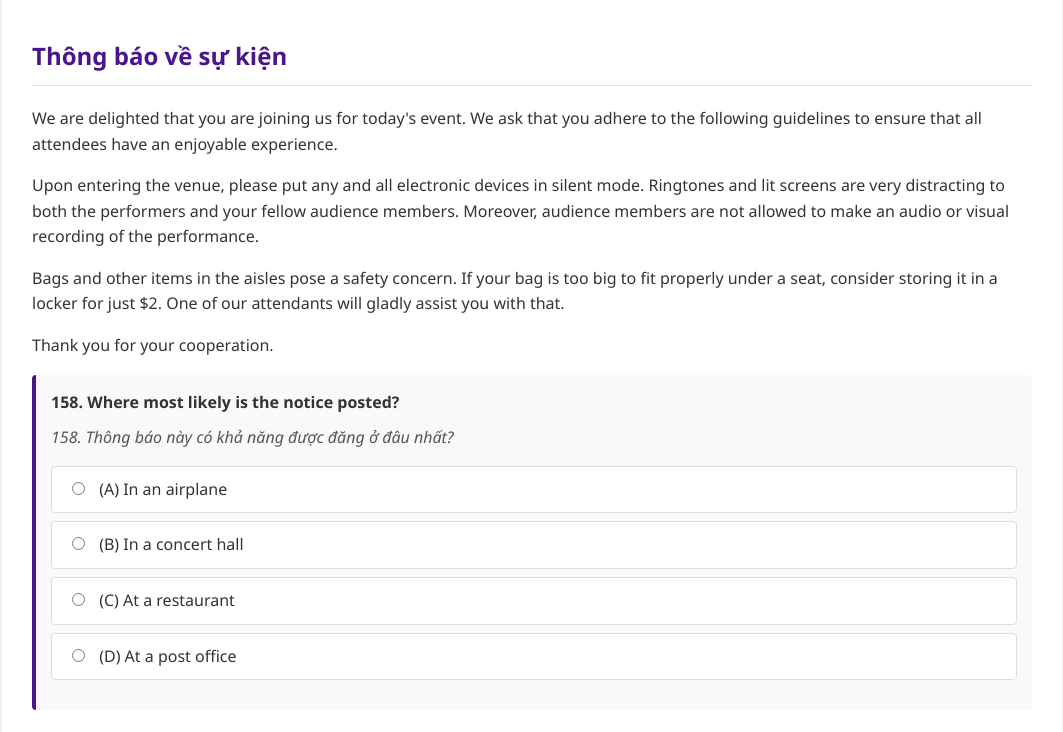
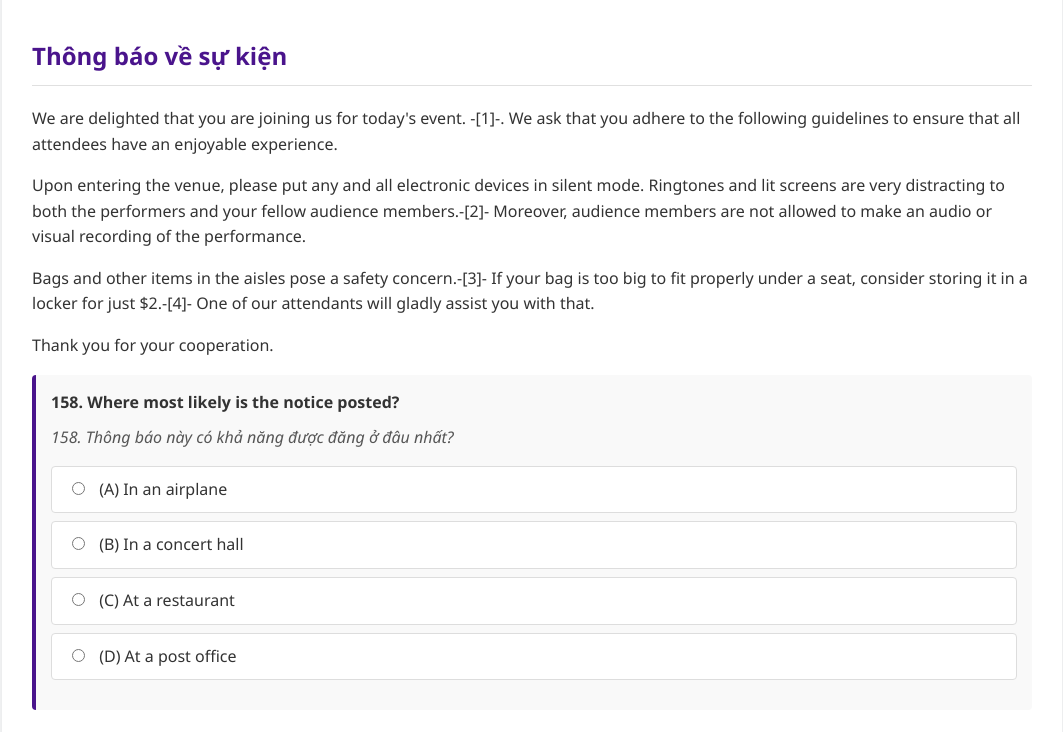
Before and after one commit to cafehepho300/AvDR, a plain HTML site: page index.html in a window 1280 px wide. Shown: the part 8389-9121 px from the top of the page, without its empty margins (108-1171 px from the left). Drawn offline with Linux system fonts and the light colour scheme.

Commit message:
Update index.html

```diff
--- a/index.html
+++ b/index.html
@@ -777,9 +777,9 @@
 
         <h2>Thông báo về sự kiện</h2>
         <div class="passage">
-            <p>We are delighted that you are joining us for today's event. We ask that you adhere to the following guidelines to ensure that all attendees have an enjoyable experience.</p>
-            <p>Upon entering the venue, please put any and all electronic devices in silent mode. Ringtones and lit screens are very distracting to both the performers and your fellow audience members. Moreover, audience members are not allowed to make an audio or visual recording of the performance.</p>
-            <p>Bags and other items in the aisles pose a safety concern. If your bag is too big to fit properly under a seat, consider storing it in a locker for just $2. One of our attendants will gladly assist you with that.</p>
+            <p>We are delighted that you are joining us for today's event. -[1]-. We ask that you adhere to the following guidelines to ensure that all attendees have an enjoyable experience.</p>
+            <p>Upon entering the venue, please put any and all electronic devices in silent mode. Ringtones and lit screens are very distracting to both the performers and your fellow audience members.-[2]- Moreover, audience members are not allowed to make an audio or visual recording of the performance.</p>
+            <p>Bags and other items in the aisles pose a safety concern.-[3]- If your bag is too big to fit properly under a seat, consider storing it in a locker for just $2.-[4]- One of our attendants will gladly assist you with that.</p>
             <p>Thank you for your cooperation.</p>
         </div>
 
@@ -1015,7 +1015,7 @@
 
         <h2>Thông tin tuyển dụng của Skyler Airlines</h2>
         <div class="passage">
-            <p>Skyler Airlines employs more than 20,000 people from all over the world. We're growing fast and have many positions available. So regardless of your background, there's probably a place for you on our team. Skyler employees enjoy many perks. For example, our discount program enables them to fly to any of our destinations for a fraction of the average ticket price. We offer upward global mobility, tuition reimbursement, a mentoring program, and a generous compensation package. Annual paid vacations enable a comfortable work-life balance. It's no wonder that Skyler Airlines was named "Best Airline to Work For" by Travel Journal three years in a row.</p>
+            <p>Skyler Airlines employs more than 20,000 people from all over the world. We're growing fast and have many positions available.-[1]-. So regardless of your background, there's probably a place for you on our team. Skyler employees enjoy many perks.-[2]-. For example, our discount program enables them to fly to any of our destinations for a fraction of the average ticket price.-[3]- We offer upward global mobility, tuition reimbursement, a mentoring program, and a generous compensation package.-[4]- Annual paid vacations enable a comfortable work-life balance. It's no wonder that Skyler Airlines was named "Best Airline to Work For" by Travel Journal three years in a row.</p>
         </div>
 
         <div class="question">
```
